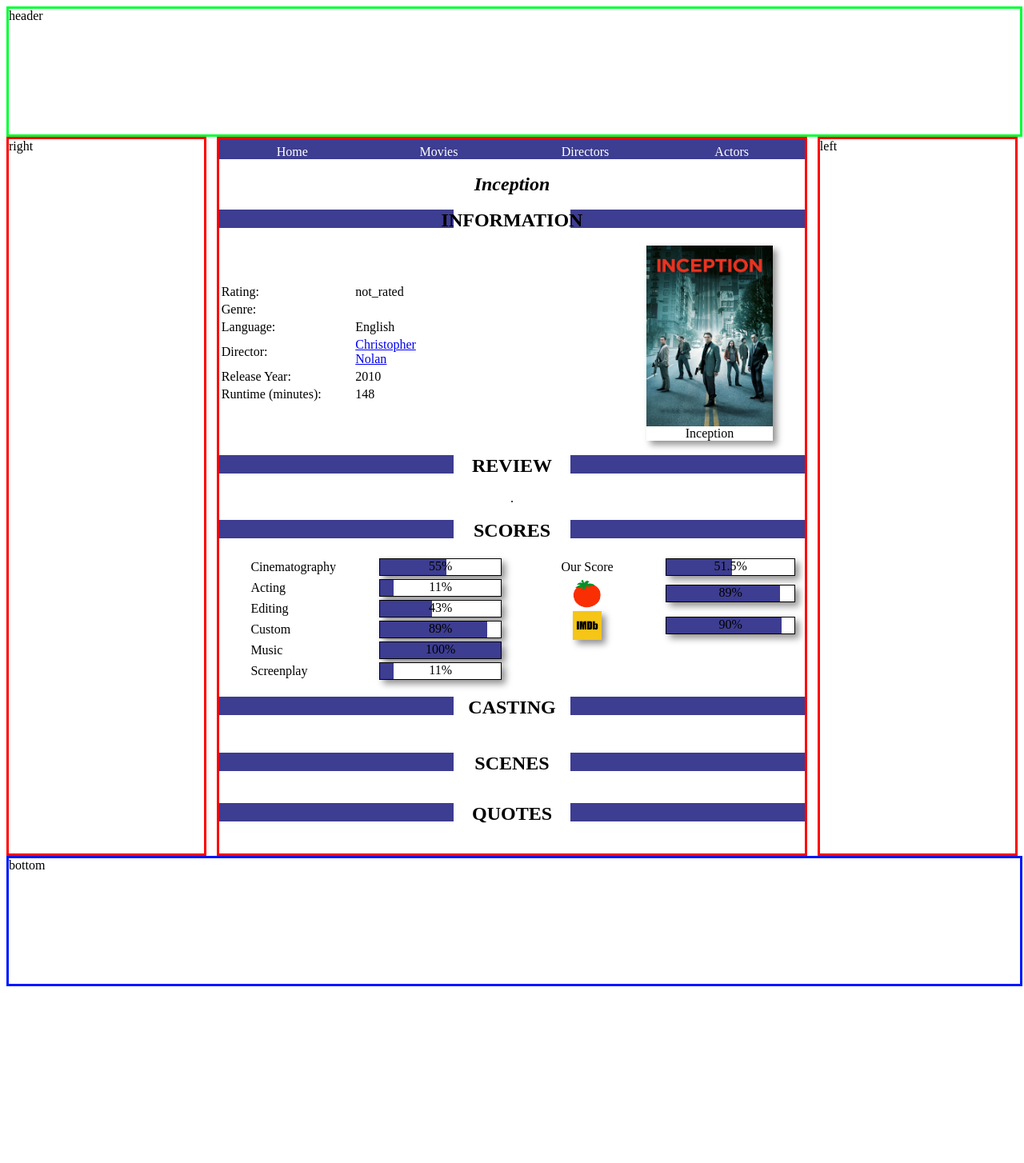
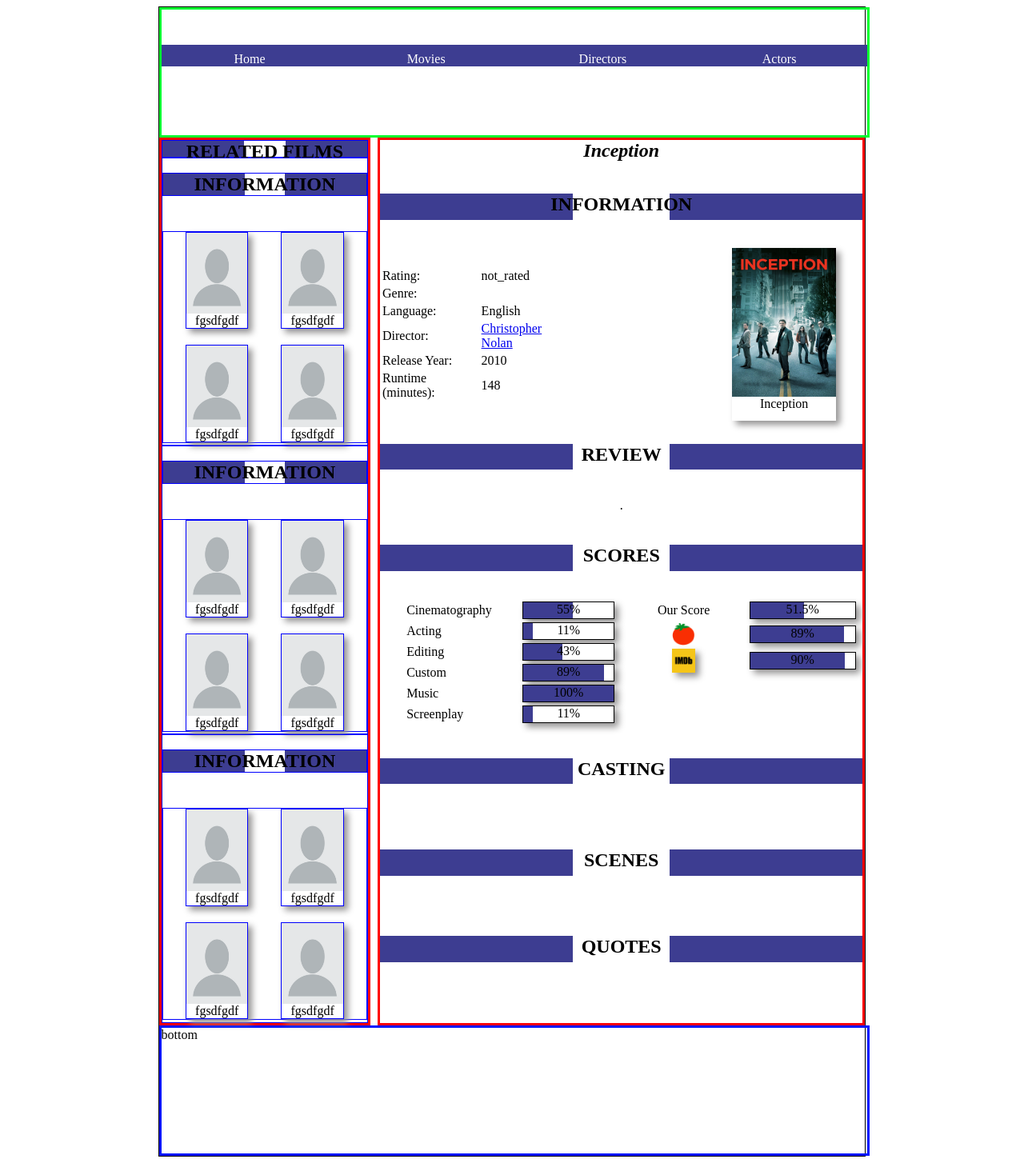
Before and after one commit to Sergio2405/Movies, a Django app: page /blog/movies/2/ in a window 1280 px wide. Shown: the whole page at 80% size. Before the commit the page ends 1233 px from the top, so only its background shows below. Run offline with Django 3.2, Linux system fonts and the light colour scheme; data comes from the database, SQL or seed files in the repository; parts of the project's set-up code (start-up, migrations or seed data) failed here and were passed over.

Commit message:
change page look

```diff
--- a/blog/static/blog/css/index.css
+++ b/blog/static/blog/css/index.css
@@ -5,21 +5,23 @@
     --font-letter: "Times New Roman", Times, serif
 }
 
+#webpage
+{
+    border: 1px solid black;
+    margin-left: 15%;
+    margin-right: 15%;
+    font-family: var(--font-letter);
+    background-color:var(--page-background) ;
+}
 /* CONTAINER */
 #parent
 {
     display: grid;
     grid-template-columns: auto;
     row-gap: auto;
-    /* display: flex; */
-    /* row-gap: 10%;
-    flex-direction: column;  */
-    /* margin: 3% 17% 3% 17%; */
-    background-color:var(--page-background) ;
     border: 3px solid red;
-    width: 60%;
+    width: 70%;
     height: auto;
-    font-family: var(--font-letter);
 }
 
 #page
@@ -34,8 +36,18 @@
 #right_side
 {
     border: 3px solid red;
-    width: 20%;
+    width: 30%;
     height: auto;
+    display: grid;
+    grid-template-rows: 2% auto auto auto;
+    row-gap: auto;
+}
+
+#right_side div
+{
+    border: 1px solid blue;
+        width: auto;
+        height: auto;
 }
 
 #left_side
@@ -60,6 +72,7 @@
 }
 .menu
 {
+    margin-top: 5%;
     background-color: var(--page-color);
     display:flex;
     justify-content: space-around;
--- a/blog/templates/blog/moviesdetail.html
+++ b/blog/templates/blog/moviesdetail.html
@@ -5,25 +5,25 @@
 
 <style>
 
+.movies
+    {
+        display:flex;
+        justify-content: space-evenly;
+        column-gap: 5%;
+        row-gap: 20px;
+        flex-basis: 50%;
+        flex-wrap: wrap;
+        flex-direction: row;
+        margin-top: 10%;
+    }
 </style>
 
 {% endblock %}
 
 {% block content %}
 
-
+<div id = "webpage">
     <div id = "header">
-        header
-</div>
-
-<div id = "page">
-
-    <div id = "right_side">
-        right
-    </div>
-
-    <div id = "parent">
-
         <div class="menu">
             <div><a href="{% url 'Home' %}">Home</a></div>
             <div><a href="{% url 'Movies' %}">Movies</a></div>
@@ -31,6 +31,104 @@
             <div><a href="{% url 'Actors' %}">Actors</a></div>
         </div>
         <br>
+    </div>
+
+    <div id = "page">
+
+        <div id = "right_side">
+            <div class = "section_separator">
+                RELATED FILMS
+            </div>
+            <div>
+                <br>
+
+                <div class = "section_separator">
+                    INFORMATION
+                </div>
+                <br>
+
+                <div class = "movies">
+                    <div class = "images" style = "width: 30%;height: auto;">
+                        <img src="/media/actor_image/ProfilePic.png" style="width: 100%; height: auto">
+                        <figcaption style = "text-align: center;"> fgsdfgdf </figcaption>
+                    </div>
+                    <div class = "images" style = "width: 30%;height: auto;">
+                        <img src="/media/actor_image/ProfilePic.png" style="width: 100%; height: auto">
+                        <figcaption style = "text-align: center;"> fgsdfgdf </figcaption>
+                    </div>
+                    <div class = "images" style = "width: 30%;height: auto;">
+                        <img src="/media/actor_image/ProfilePic.png" style="width: 100%; height: auto">
+                        <figcaption style = "text-align: center;"> fgsdfgdf </figcaption>
+                    </div>
+                    <div class = "images" style = "width: 30%;height: auto;">
+                        <img src="/media/actor_image/ProfilePic.png" style="width: 100%; height: auto">
+                        <figcaption style = "text-align: center;"> fgsdfgdf </figcaption>
+                    </div>
+                </div>
+
+            </div>
+
+            <div>
+                <br>
+
+                <div class = "section_separator">
+                    INFORMATION
+                </div>
+                <br>
+
+                <div class = "movies">
+                    <div class = "images" style = "width: 30%;height: auto;">
+                        <img src="/media/actor_image/ProfilePic.png" style="width: 100%; height: auto">
+                        <figcaption style = "text-align: center;"> fgsdfgdf </figcaption>
+                    </div>
+                    <div class = "images" style = "width: 30%;height: auto;">
+                        <img src="/media/actor_image/ProfilePic.png" style="width: 100%; height: auto">
+                        <figcaption style = "text-align: center;"> fgsdfgdf </figcaption>
+                    </div>
+                    <div class = "images" style = "width: 30%;height: auto;">
+                        <img src="/media/actor_image/ProfilePic.png" style="width: 100%; height: auto">
+                        <figcaption style = "text-align: center;"> fgsdfgdf </figcaption>
+                    </div>
+                    <div class = "images" style = "width: 30%;height: auto;">
+                        <img src="/media/actor_image/ProfilePic.png" style="width: 100%; height: auto">
+                        <figcaption style = "text-align: center;"> fgsdfgdf </figcaption>
+                    </div>
+                </div>
+
+            </div>
+
+            <div>
+                <br>
+
+                <div class = "section_separator">
+                    INFORMATION
+                </div>
+                <br>
+
+                <div class = "movies">
+                    <div class = "images" style = "width: 30%;height: auto;">
+                        <img src="/media/actor_image/ProfilePic.png" style="width: 100%; height: auto">
+                        <figcaption style = "text-align: center;"> fgsdfgdf </figcaption>
+                    </div>
+                    <div class = "images" style = "width: 30%;height: auto;">
+                        <img src="/media/actor_image/ProfilePic.png" style="width: 100%; height: auto">
+                        <figcaption style = "text-align: center;"> fgsdfgdf </figcaption>
+                    </div>
+                    <div class = "images" style = "width: 30%;height: auto;">
+                        <img src="/media/actor_image/ProfilePic.png" style="width: 100%; height: auto">
+                        <figcaption style = "text-align: center;"> fgsdfgdf </figcaption>
+                    </div>
+                    <div class = "images" style = "width: 30%;height: auto;">
+                        <img src="/media/actor_image/ProfilePic.png" style="width: 100%; height: auto">
+                        <figcaption style = "text-align: center;"> fgsdfgdf </figcaption>
+                    </div>
+                </div>
+
+            </div>
+
+        </div>
+
+        <div id = "parent">
 
             <div id = "section_name">
                 {{ movie.name }}
@@ -213,14 +311,11 @@
             <br>
         </div>
 
-    <div id = "left_side">
-        left
-    </div>
-
     </div>
 
     <div id = "bottom">
             bottom
+    </div>
 </div>
 {% endblock %}
 
```
Also changed, not shown: blog/models.py (line endings or trailing spaces). Lines whose indentation alone changed are shown as unchanged.
